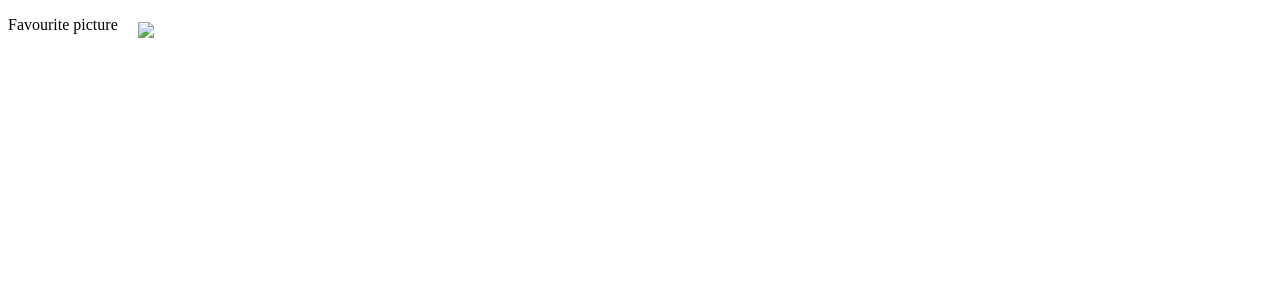
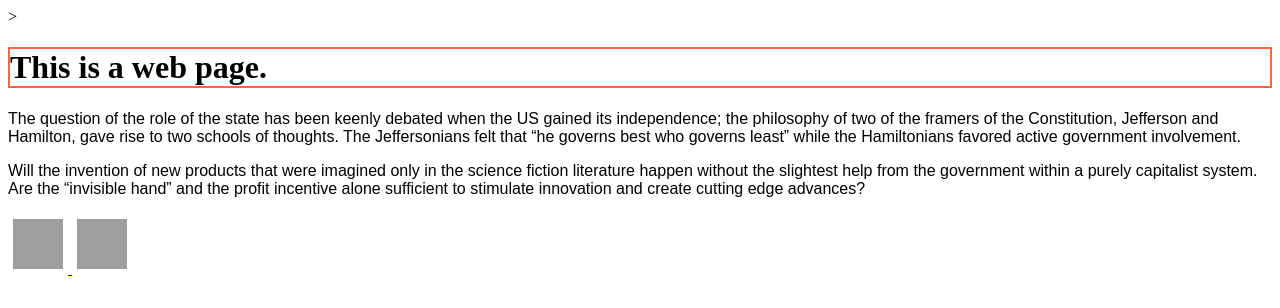
Before and after one commit to xyr921-1762454/xyr921-1762454.github.io, a plain HTML site: page someCss.html in a window 1280 px wide. Drawn offline with Linux system fonts and the light colour scheme; grey boxes are pictures that could not be loaded.

Commit message:
Add files via upload

```diff
--- a/someCss.html
+++ b/someCss.html
@@ -2,8 +2,16 @@
 <html>
     <head>
 
-    </head>
+    </head>>
     <body>
-         <p>Favourite picture<img src="WeChat Image_20180322214557.jpg"  hspace="20" align="middle"> </p>
+        <h1 style="border: 2px solid Tomato;">This is a web page.</h1>
+        <p style="font-family:fantasy">The question of the role of the state has been keenly debated when the US gained its independence; the philosophy of two of the framers of the Constitution, Jefferson and Hamilton, gave rise to two schools of thoughts. The Jeffersonians felt that “he governs best who governs least” while the Hamiltonians favored active government involvement.</p>
+        <p style="font-family:Arial, Helvetica, sans-serif">Will the invention of new products that were imagined only in the science fiction literature happen without the slightest help from the government within a purely capitalist system. Are the “invisible hand” and the profit incentive alone sufficient to stimulate innovation and create cutting edge advances?</p>
+        <a href="http://staff.washington.edu/paymana/images/photos/uw/blossoms4-s.gif">
+            <img src="http://staff.washington.edu/paymana/images/photos/uw/blossoms4-s.gif" title="UW" style="width:50px;height:50px;margin:5px;">
+        </a>
+        <a href="http://staff.washington.edu/paymana/images/photos/uw/blossoms5-s.gif">
+            <img src="http://staff.washington.edu/paymana/images/photos/uw/blossoms5-s.gif" title="cherry blossom" style="width:50px;height:50px;margin:5px;">
+        </a>
     </body>
 </html>
```
